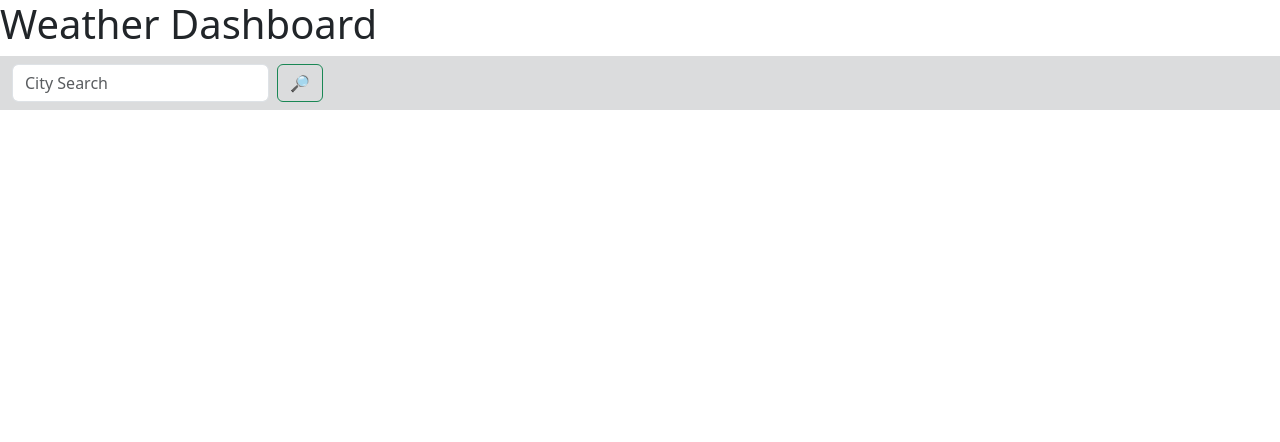
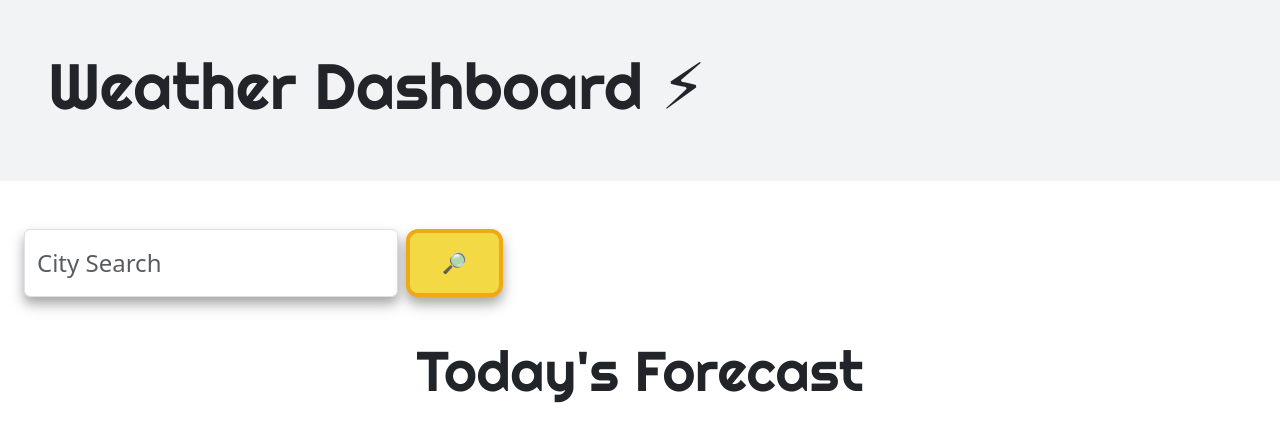
Before and after one commit to elawilliam/weather-dashboard, a plain HTML site: page index.html in a window 1280 px wide. Drawn offline with nearby package versions, Linux system fonts and the light colour scheme.

Commit message:
added CSS styling

```diff
--- a/assets/css/style.css
+++ b/assets/css/style.css
@@ -0,0 +1,37 @@
+header {
+    background-color: #d7dcdf55;
+}
+
+h1 {
+    font-family: 'Righteous', cursive;
+    font-size: 400%;
+}
+
+h2 {
+    font-family: 'Righteous', cursive;
+    font-size: 350%;
+    text-align: center;
+}
+
+.btn {
+    background-color: #f3d943;
+    border: 4px solid #efa913;
+    border-radius: 12px;
+    transition-duration: 0.4s;
+    color: white;
+    padding: 15px 32px;
+    text-align: center;
+    text-decoration: none;
+    display: inline-block;
+    font-size: 20px;
+    box-shadow: 0 8px 16px 0 rgba(0, 0, 0, 0.2), 0 6px 10px 0 rgba(0, 0, 0, 0.19);
+}
+
+.btn:hover {
+    background-color: #efa913;
+}
+
+.form-control {
+    box-shadow: 0 8px 16px 0 rgba(0, 0, 0, 0.2), 0 6px 10px 0 rgba(0, 0, 0, 0.19);
+    font-size: 150%;
+}
--- a/index.html
+++ b/index.html
@@ -1,31 +1,41 @@
 <!DOCTYPE html>
 <html lang="en">
+
 <head>
   <meta charset="UTF-8">
   <meta http-equiv="X-UA-Compatible" content="IE=edge">
   <meta name="viewport" content="width=device-width, initial-scale=1.0">
-    <link href="https://cdn.jsdelivr.net/npm/bootstrap@5.3.0-alpha1/dist/css/bootstrap.min.css" rel="stylesheet" integrity="sha384-GLhlTQ8iRABdZLl6O3oVMWSktQOp6b7In1Zl3/Jr59b6EGGoI1aFkw7cmDA6j6gD" crossorigin="anonymous">
-    <link rel="stylesheet" href="assets/css/style.css"/>
+  <link href="https://cdn.jsdelivr.net/npm/bootstrap@5.3.0-alpha1/dist/css/bootstrap.min.css" rel="stylesheet"
+    integrity="sha384-GLhlTQ8iRABdZLl6O3oVMWSktQOp6b7In1Zl3/Jr59b6EGGoI1aFkw7cmDA6j6gD" crossorigin="anonymous">
+  <link rel="stylesheet" href="assets/css/style.css" />
+  <link rel="preconnect" href="https://fonts.googleapis.com">
+  <link rel="preconnect" href="https://fonts.gstatic.com" crossorigin>
+  <link href="https://fonts.googleapis.com/css2?family=Righteous&display=swap" rel="stylesheet">
   <title>Weather Dashboard</title>
 </head>
 
 <body>
-<h1>Weather Dashboard</h1>
+  <header class="container-fluid mb-3 p-5">
+      <h1>Weather Dashboard ⚡</h1>
+  </header>
 
   <!--City Search-->
 
-  <nav class= "navbar" style="background-color: #dbdcdd;">
-    <div class="container-fluid">
+  <nav class="navbar">
+    <div class="container-fluid mb-2 p-4">
       <form class="d-flex" role="search">
         <input class="form-control me-2" type="search" placeholder="City Search" aria-label="Search">
-        <button class="btn btn-outline-success" type="submit">🔎</button>
+        <button class="btn" type="submit">🔎</button>
       </form>
     </div>
   </nav>
 
+  <!--Today's Forecast-->
+  <h2>Today's Forecast</h2>
 
 
-<!--Today's Weather-->
   <!--5 Day Forecast-->
+
 </body>
+
 </html>
```
Lines whose indentation alone changed are shown as unchanged.
